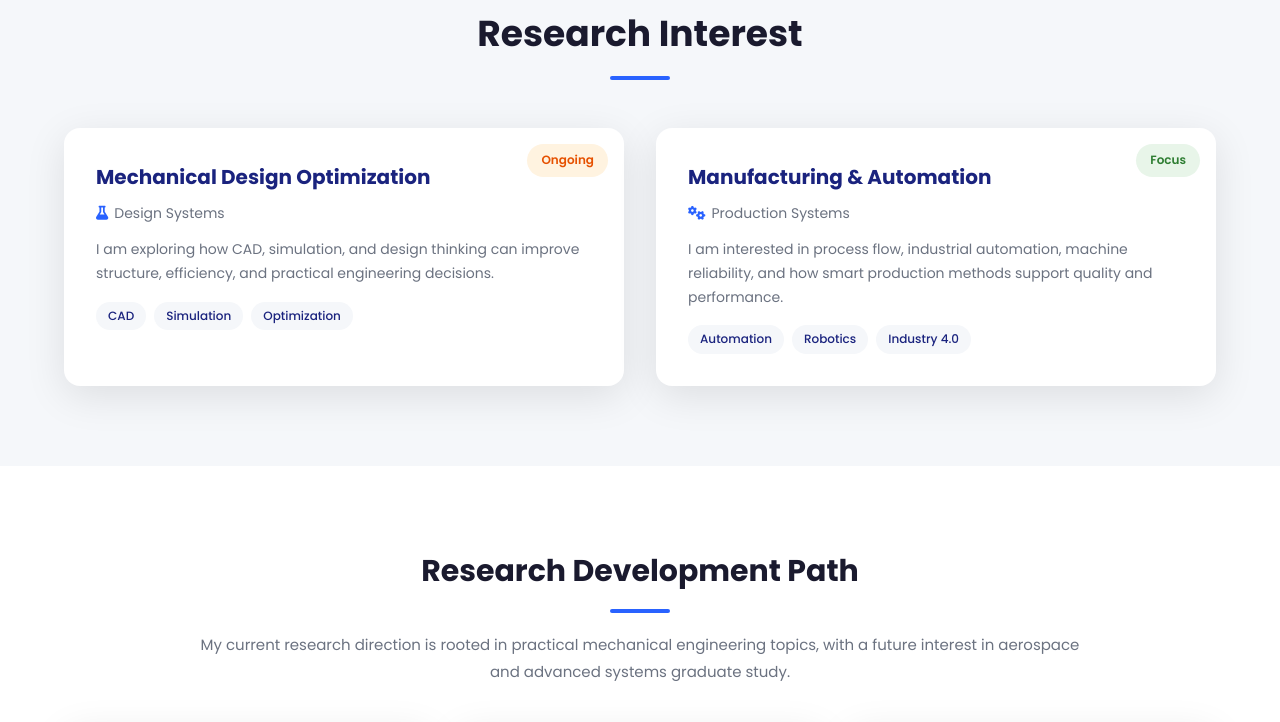
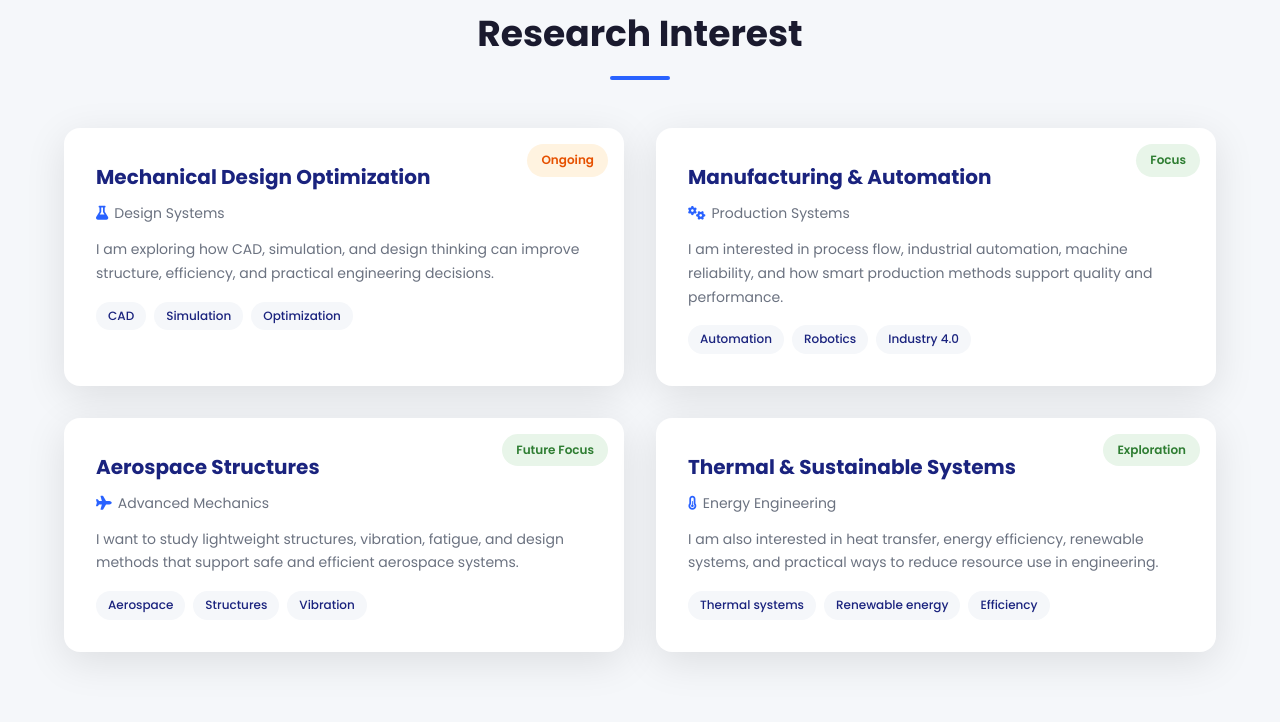
Before and after one commit to md-fahimfoysal/fahimportfolio, a plain HTML site: page research.html in a window 1280 px wide. Shown: the part 77-799 px from the top of the page. Drawn offline with Linux system fonts and the light colour scheme.

Commit message:
Update research.html

```diff
--- a/research.html
+++ b/research.html
@@ -47,6 +47,20 @@
             <div class="meta"><i class="fas fa-cogs"></i>Production Systems</div>
             <p>I am interested in process flow, industrial automation, machine reliability, and how smart production methods support quality and performance.</p>
             <div class="research-tags"><span>Automation</span><span>Robotics</span><span>Industry 4.0</span></div>
+          </article>
+          <article class="research-card">
+            <span class="research-badge">Future Focus</span>
+            <h3>Aerospace Structures</h3>
+            <div class="meta"><i class="fas fa-plane"></i>Advanced Mechanics</div>
+            <p>I want to study lightweight structures, vibration, fatigue, and design methods that support safe and efficient aerospace systems.</p>
+            <div class="research-tags"><span>Aerospace</span><span>Structures</span><span>Vibration</span></div>
+          </article>
+          <article class="research-card">
+            <span class="research-badge">Exploration</span>
+            <h3>Thermal & Sustainable Systems</h3>
+            <div class="meta"><i class="fas fa-temperature-half"></i>Energy Engineering</div>
+            <p>I am also interested in heat transfer, energy efficiency, renewable systems, and practical ways to reduce resource use in engineering.</p>
+            <div class="research-tags"><span>Thermal systems</span><span>Renewable energy</span><span>Efficiency</span></div>
           </article>
         </div>
       </div>
@@ -98,7 +112,7 @@
     <div class="container">
       <div class="footer-content">
         <div class="footer-info"><h3>MD Fahim Foysal</h3><p>Mechanical Engineering Student | Shandong University of Technology</p></div>
-        <div class="footer-social"><a href="https://www.linkedin.com/in/md-fahim-foysal-5b8a673b3" target="_blank"><i class="fab fa-linkedin"></i></a><a href="https://github.com/md-fahimfoysal" target="_blank"><i class="fab fa-github"></i></a><a href="https://www.researchgate.net/profile/fahimfoysal" target="_blank"><i class="fab fa-researchgate"></i></a><a href="#"><i class="fab fa-orcid"></i></a></div>
+        <div class="footer-social"><a href="https://www.linkedin.com/in/md-fahim-foysal-5b8a673b3" target="_blank"><i class="fab fa-linkedin"></i></a><a href="https://github.com/md-fahimfoysal" target="_blank"><i class="fab fa-github"></i></a><a href="https://www.facebook.com/mdfahim.foysal.186" target="_blank"><i class="fab fa-facebook"></i></a></div>
       </div>
       <div class="footer-bottom"><p>&copy; <span id="current-year"></span> MD Fahim Foysal. All rights reserved.</p></div>
     </div>
```
